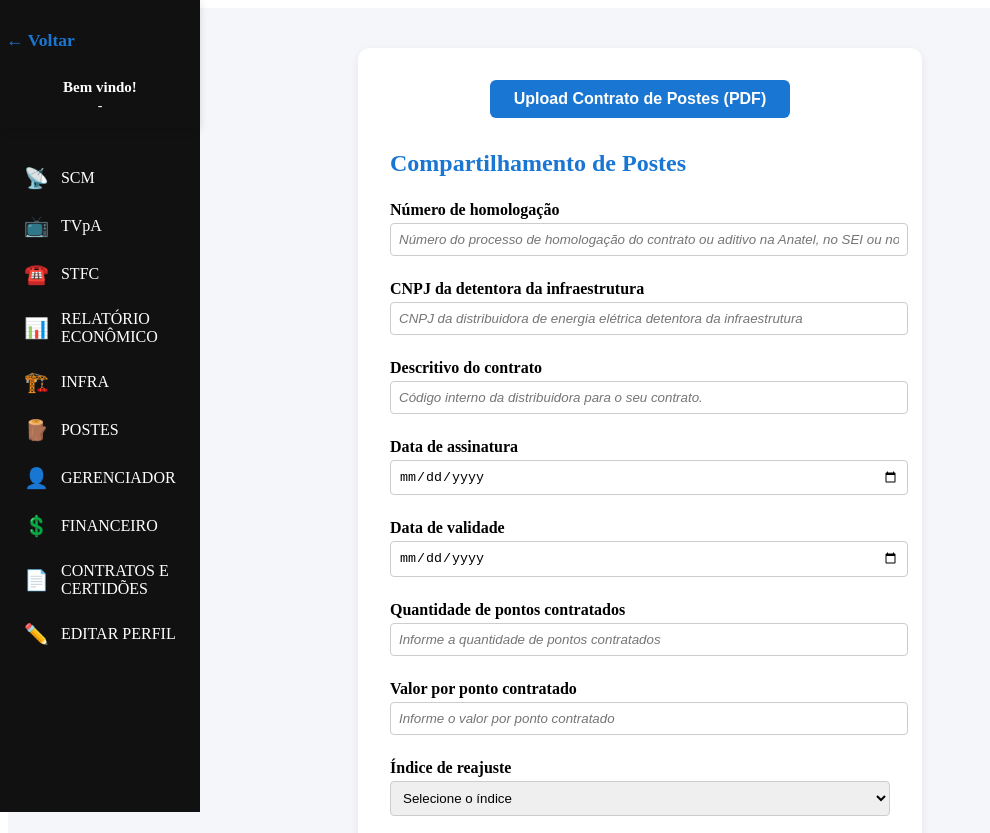
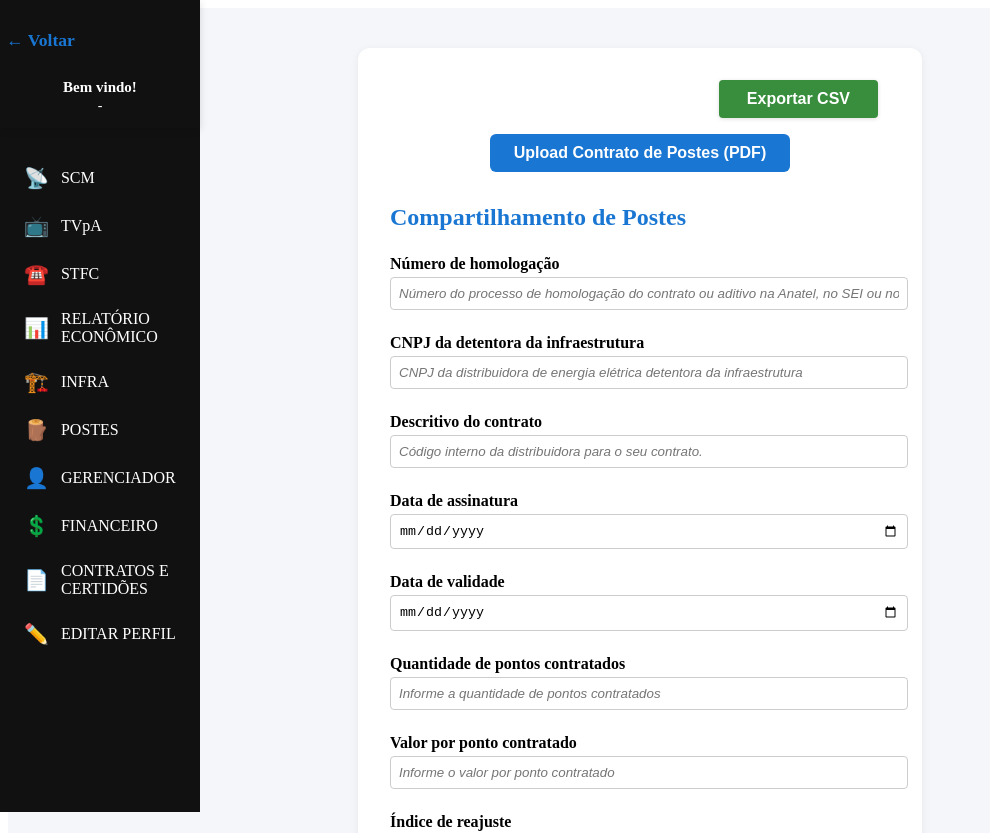
Before and after one commit to diegorafa87/ProvedorDoc, a React (Create React App) app in the folder frontend/: page /postes/compartilhamento in a window 1280 px wide. Shown: the top 833 px of the page, without its empty margins (0-990 px from the left). Built offline with nearby package versions, Linux system fonts and the light colour scheme.

Commit message:
CSV Compartilhamento de Postes: padronização ;, CRLF e linha em branco final

```diff
--- a/frontend/src/pages/CompartilhamentoPostesPage.js
+++ b/frontend/src/pages/CompartilhamentoPostesPage.js
@@ -97,6 +97,88 @@ export default function CompartilhamentoPostesPage() {
       />
       <div style={{ flex: 1, display: 'flex', flexDirection: 'column', alignItems: 'center', padding: '40px 0' }}>
         <div style={{ background: '#fff', borderRadius: 12, boxShadow: '0 2px 8px #0001', padding: 32, maxWidth: 500, width: '100%' }}>
+                    {/* Botão de exportação CSV */}
+                    <div style={{ display: 'flex', justifyContent: 'flex-end', marginBottom: 16 }}>
+                      <button
+                        type="button"
+                        style={{
+                          background: '#388e3c',
+                          color: '#fff',
+                          fontWeight: 700,
+                          border: 'none',
+                          borderRadius: 4,
+                          padding: '10px 28px',
+                          fontSize: 16,
+                          cursor: 'pointer',
+                          boxShadow: '0 1px 4px #0002',
+                          marginRight: 12
+                        }}
+                        onClick={() => {
+                          // Cabeçalho fixo
+                          const header = [
+                            'CNPJ OUTORGADA',
+                            'CNPJ OUTORGADA ORIGINAL',
+                            'NÚMERO PROCESSO HOMOLOGAÇÃO',
+                            'CNPJ DETENTORA INFRA',
+                            'DESCRITIVO CONTRATO',
+                            'DATA ASSINATURA',
+                            'DATA VALIDADE',
+                            'QTD PONTOS',
+                            'VALOR PONTO',
+                            'ÍNDICE REAJUSTE',
+                            'DATA BASE REAJUSTE',
+                            'CONTROVÉRSIA JUDICIAL',
+                            'OBSERVAÇÕES'
+                          ];
+                          const rows = historicoLinhas.map(linha => [
+                            linha.cnpjOutorgada,
+                            linha.cnpjOutorgadaOriginal,
+                            linha.numProcessoHomologacao,
+                            linha.cnpjDetentoraInfra,
+                            linha.coDescritivoContratoInfra,
+                            linha.dtAssinaturaContratoInfra,
+                            linha.dtValidadeFinalContratoInfra,
+                            linha.qtPontosFixacaoInfra,
+                            linha.vrPontoFixacaoInfra,
+                            linha.indiceReajusteContratoInfra,
+                            linha.dtBaseReajusteContratoInfra,
+                            linha.icControversiaJudAdm,
+                            linha.observacoes
+                          ].map(v => v == null ? '' : String(v)).join(';'));
+                          const csvContent = [header.join(';'), ...rows].join('\r\n') + '\r\n';
+                          // Nome do arquivo
+                          let razao = '';
+                          try {
+                            const salvo = localStorage.getItem('clienteSelecionado');
+                            if (salvo) {
+                              const obj = JSON.parse(salvo);
+                              razao = (obj.razaoSocial || '').replace(/[^a-zA-Z0-9]/g, '_').toUpperCase();
+                            }
+                          } catch {}
+                          const data = new Date();
+                          const nomeArquivo = `COMP_POSTES_${razao}_${data.getFullYear()}${String(data.getMonth()+1).padStart(2,'0')}${String(data.getDate()).padStart(2,'0')}.csv`;
+                          // Salva no histórico
+                          setHistoricoArquivos(prev => {
+                            const novo = [
+                              { nome: nomeArquivo, conteudo: csvContent, data: data.toLocaleString() },
+                              ...prev
+                            ];
+                            salvarHistoricoPostesNoStorage(novo, cnpjCliente);
+                            return novo;
+                          });
+                          // Download automático
+                          const blob = new Blob([csvContent], { type: 'text/csv' });
+                          const link = document.createElement('a');
+                          link.href = URL.createObjectURL(blob);
+                          link.download = nomeArquivo;
+                          document.body.appendChild(link);
+                          link.click();
+                          document.body.removeChild(link);
+                        }}
+                      >
+                        Exportar CSV
+                      </button>
+                    </div>
           <div style={{marginBottom:24, textAlign:'center'}}>
             <button onClick={() => inputContratoRef.current && inputContratoRef.current.click()} style={{background:'#1976d2',color:'#fff',padding:'10px 24px',border:'none',borderRadius:6,fontWeight:700,fontSize:16,cursor:'pointer',marginBottom:8}}>Upload Contrato de Postes (PDF)</button>
             <input type="file" accept="application/pdf" ref={inputContratoRef} style={{display:'none'}} onChange={handleContratoUpload} />
```
